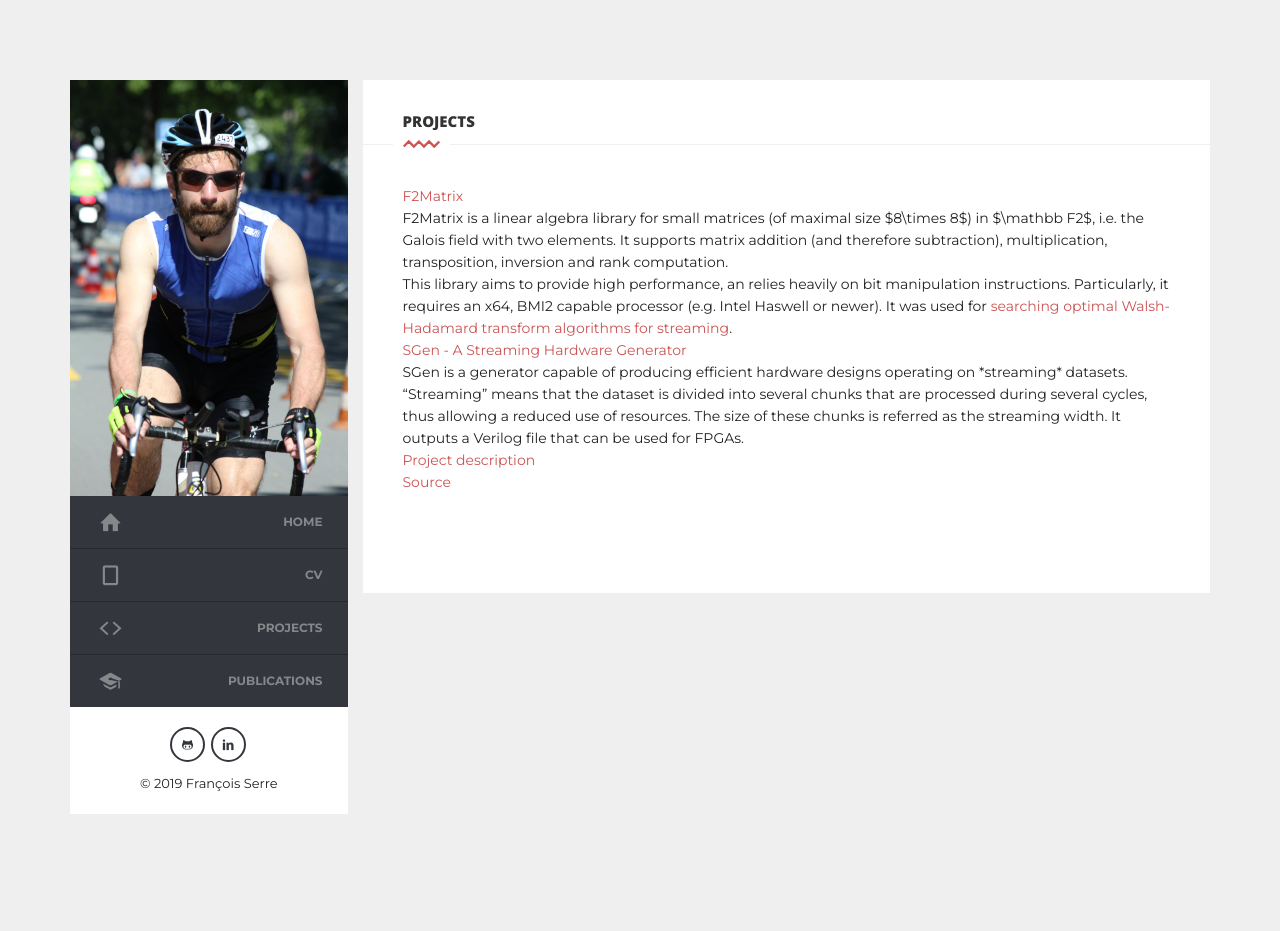
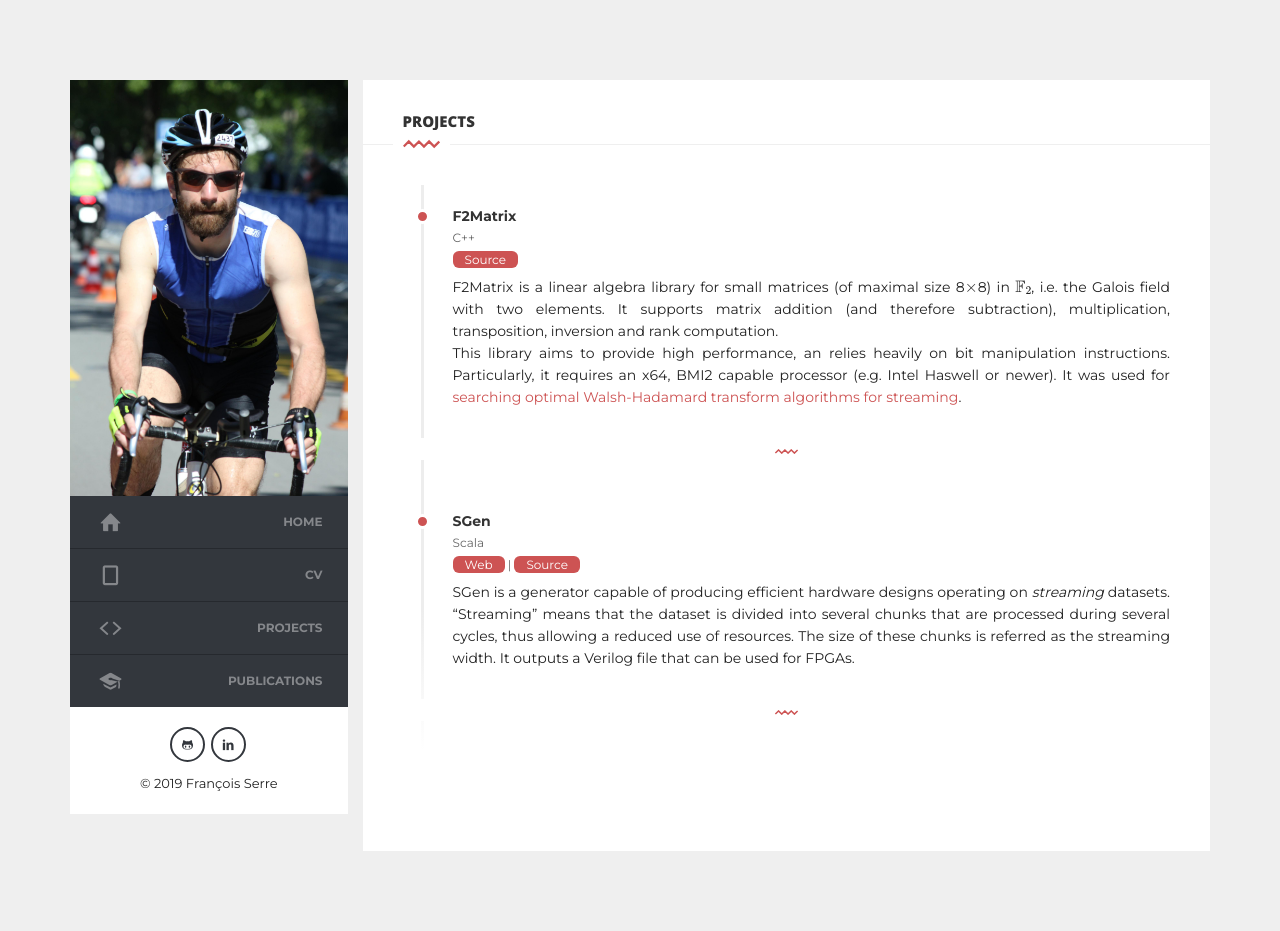
Before and after one commit to fserre/fserre.github.io, a Jekyll site: the page built from projects/index.md, in a window 1280 px wide. Built offline with Jekyll 4.4.1, drawn with Linux system fonts in a browser that asks for light colours; some web fonts are replaced; before the commit the page ends 900 px from its top, so only the background shows below that.

Commit message:
Refactors projects

```diff
--- a/_layouts/default.html
+++ b/_layouts/default.html
@@ -96,6 +96,11 @@
 
     <!-- <script src='https://cdnjs.cloudflare.com/ajax/libs/mathjax/2.7.2/MathJax.js?config=TeX-MML-AM_CHTML'></script> -->
 	<script src="https://polyfill.io/v3/polyfill.min.js?features=es6"></script>
+	  <script>
+  MathJax = {
+    tex: {inlineMath: [['$', '$']]}
+  };
+  </script>
 	<script id="MathJax-script" async src="https://cdn.jsdelivr.net/npm/mathjax@3/es5/tex-mml-chtml.js"></script>
 
 
--- a/projects/index.md
+++ b/projects/index.md
@@ -4,24 +4,60 @@ title: Projects
 ---
 
 
-<div class="row">
-  <div class="col-md-12">
-    <p>
-        <a href="https://github.com/fserre/F2Matrix">F2Matrix</a> <br />
-F2Matrix is a linear algebra library for small matrices (of maximal size $8\times 8$) in $\mathbb F2$, i.e. the Galois field with two elements. It supports matrix addition (and therefore subtraction), multiplication, transposition, inversion and rank computation.<br/>
+<div class="block-content ">
+    <div class="timeline education">
+        <div class="row ">
+            <div class="col-md-12">
+                <div class="exp-holder">
 
-This library aims to provide high performance, an relies heavily on bit manipulation instructions. Particularly, it requires an x64, BMI2 capable processor (e.g. Intel Haswell or newer). It was used for <a href="https://doi.org/10.1109/ICASSP.2019.8682213">searching optimal Walsh-Hadamard transform algorithms for streaming</a>.
-    </p>
-  </div>
+
+                    {% for p in site.pages %}
+                    {% if p.type == 'project' %}
+                    <div class="exp">
+                        <div class="hgroup" >
+                            <h4>{{ p.title }}</h4>
+                            <h6>{{ p.language }}</h6>
+                            <h6>
+                                {% if p.web %}
+								<a href="{{ p.source }}"><span class="current">Web</span></a> |
+								{% endif %}
+                                <a href="{{ p.source }}"><span class="current">Source</span></a>
+                            </h6>
+                        </div>
+
+                        <p align="justify">
+                            {{ p.abstract }}
+                        </p>
+                    </div>
+                    <!--Divider-->
+                    <div class="divider-m tCenter margTSmall margBSmall clearfix">
+                        <div class="col-md-12">
+                            <div class="zigzag medium clearfix " data-svg-drawing="yes">
+                                <svg xml:space="preserve" viewBox="0 0 69.172 14.975" width="45" height="5" y="0px" x="0px" xmlns:xlink="http://www.w3.org/1999/xlink" xmlns="http://www.w3.org/2000/svg" version="1.1">
+				                        <path d="M1.357,12.26 10.807,2.81 20.328,12.332
+					                        29.781,2.879 39.223,12.321 48.754,2.79 58.286,12.321 67.815,2.793 " style="stroke-dasharray: 93.9851, 93.9851; stroke-dashoffset: 0;"></path>
+				                    </svg>
+                            </div>
+                        </div>
+                    </div>
+
+                    {% endif %}
+                    {% endfor %}
+
+
+
+
+
+
+                </div>
+                <!--End experience holder-->
+            </div>
+
+
+        </div>
+        <!--End row-->
+
+    </div>
+    <!--End timeline-->
+
 </div>
-
-<div class="row">
-  <div class="col-md-12">
-    <p>
-        <a href="https://acl.inf.ethz.ch/research/hardware/">SGen - A Streaming Hardware Generator</a> <br />
-SGen is a generator capable of producing efficient hardware designs operating on *streaming* datasets. “Streaming” means that the dataset is divided into several chunks that are processed during several cycles, thus allowing a reduced use of resources. The size of these chunks is referred as the streaming width. It outputs a Verilog file that can be used for FPGAs.<br/>
-<a href="https://acl.inf.ethz.ch/research/hardware/">Project description</a> <br />
-<a href="https://github.com/fserre/sgen">Source</a> <br />
-    </p>
-  </div>
-</div>
--- a/publications/index.html
+++ b/publications/index.html
@@ -23,7 +23,7 @@ title: Publications
                             </h6>
                         </div>
 
-                        <p>
+                        <p align="justify">
                             {{ p.abstract }}
                         </p>
                     </div>
```
Also changed, not shown: index.html (+48 -3 lines), projects/000_f2matrix.md (added, +10 -0 lines), projects/001_sgen.md (added, +11 -0 lines).
